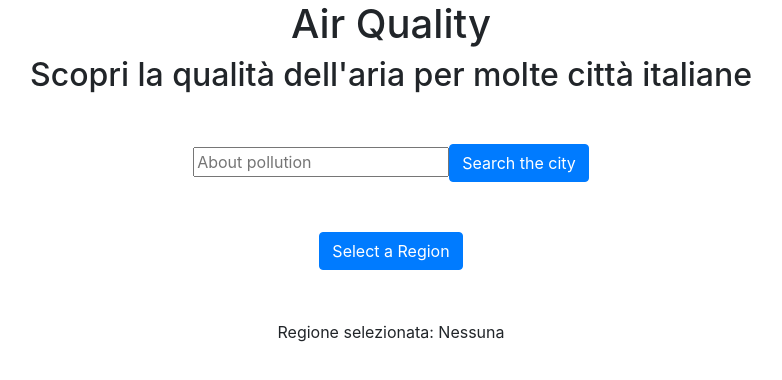
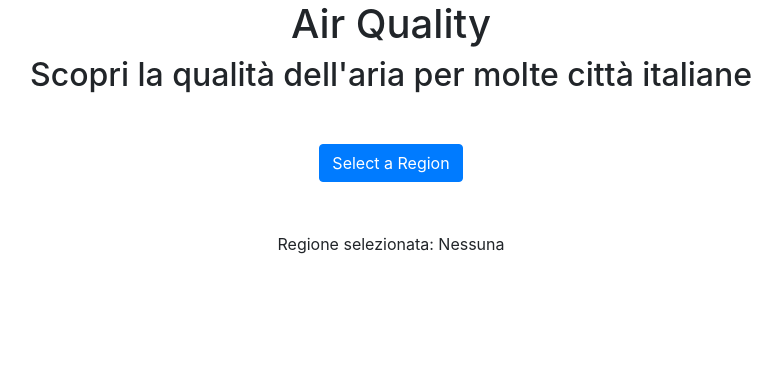
Before and after one commit to DanieleMar/air-quality, a React (Create React App) app: page / in a window 1280 px wide. Shown: the top 380 px of the page, without its empty margins (249-1031 px from the left). Built offline with nearby package versions, Linux system fonts and the light colour scheme.

Commit message:
commented component not ready

```diff
--- a/src/App.js
+++ b/src/App.js
@@ -83,7 +83,7 @@ function App() {
         <h2>Scopri la qualità dell'aria per molte città italiane</h2>{" "}
       </header>
       <section>
-        <Search />
+        {/* <Search /> */}
         <section>
           <Button variant="primary" onClick={() => getData("regions")}>
             Select a Region
@@ -105,7 +105,7 @@ function App() {
           <div>Umidità: {city.weather.hu} %</div>
 
           <div>Velocità del vento: {city.weather.ws} (m/s)</div>
-          <div>Icona: {city.weather.ic} </div>
+          {/* <div>Icona: {city.weather.ic} </div> */}
         </>
       )}
 
```
